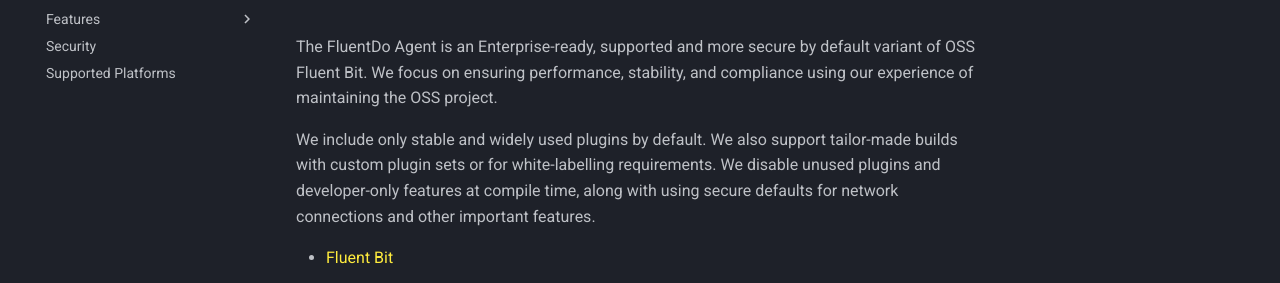
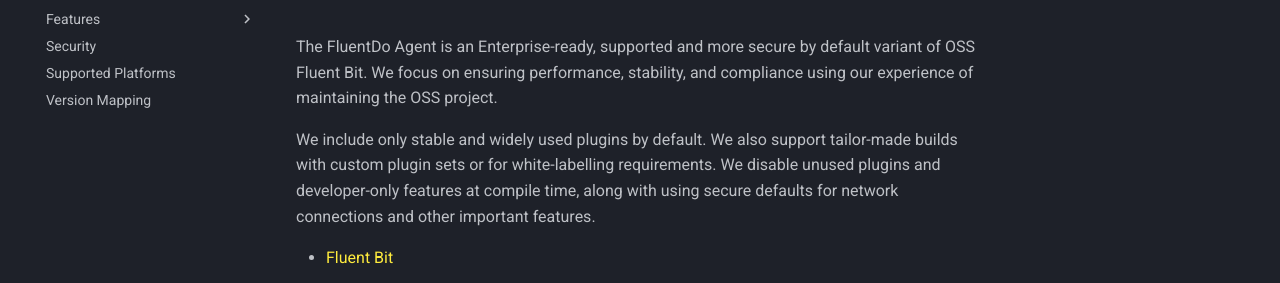
Before and after one commit to telemetryforge/documentation, an MkDocs documentation site: the page built from docs/index.md, in a window 1280 px wide. Shown: the part 192-475 px from the top of the page. Built offline with MkDocs 1.6.1 and Material for MkDocs 9.7.7, drawn with Linux system fonts in a browser that asks for light colours; plug-ins that fetch from the network failed and are left out.

Commit message:
Add version mapping to sidebar (#7)
Signed-off-by: Patrick Stephens <pat@fluent.do>

```diff
--- a/mkdocs.yml
+++ b/mkdocs.yml
@@ -5,6 +5,7 @@ nav:
     - Record Deduplication: features/record-deduplication.md
   - Security: security.md
   - Supported Platforms: supported-platforms.md
+  - Version Mapping: version-mapping.md
 plugins:
   - privacy
 
```
